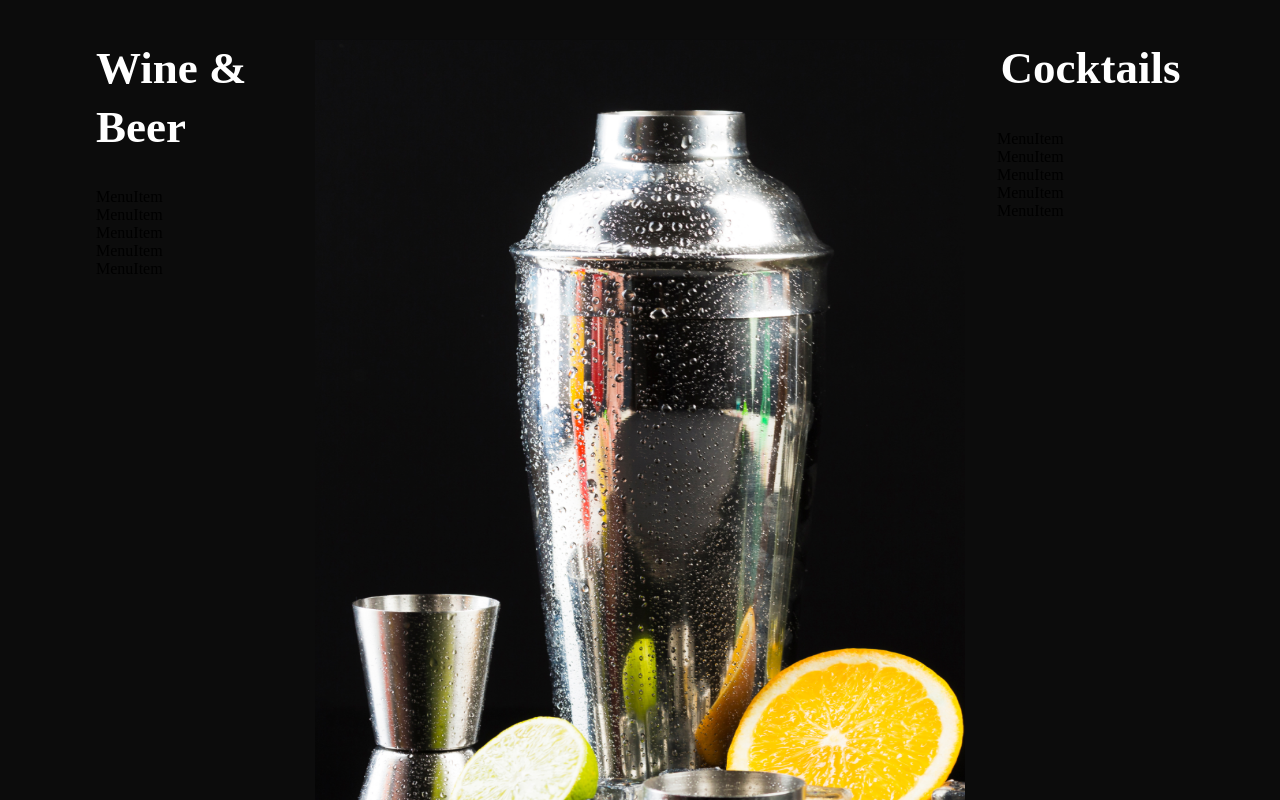
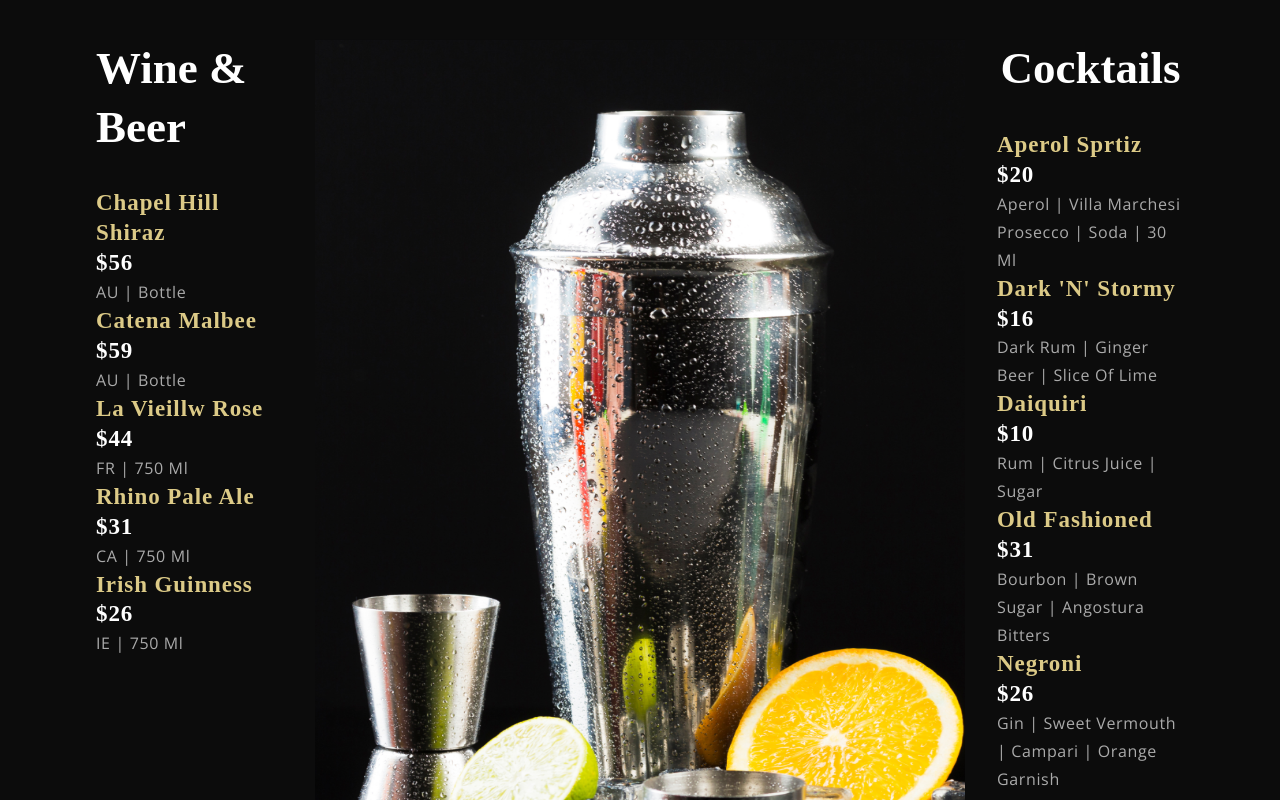
Before and after one commit to gonzalo-brandan/the-kutumb, a React (Create React App) app: page / in a window 1280 px wide. Shown: the part 1100-1900 px from the top of the page. Built offline with nearby package versions, Linux system fonts and the light colour scheme; a web font is replaced by a local one.

Commit message:
create MenuItem component for displaying menu item details

```diff
--- a/src/components/Menuitem/MenuItem.jsx
+++ b/src/components/Menuitem/MenuItem.jsx
@@ -2,9 +2,24 @@
 
 import './MenuItem.css';
 
-const MenuItem = () => (
-  <div>
-    MenuItem
+const MenuItem = ({title, price, tags}) => (
+  <div className='app__menuitem'>
+    <div className="app__menuitem-head">
+      <div className="app__menuitem-name">
+        <p className='p__cormorant' style={{color: '#DCCA87'}}>{title}</p>
+      </div>
+
+      <div className='app__menuitem-dash' />
+
+      <div className="app__menuitem-price">
+        <p className='p__cormorant'>{price}</p>
+      </div>
+    </div>
+
+    <div className="app__menuitem-sub">
+      <p className="p__opensans" style={{color: '#AAA'}}>{tags}</p>
+    </div>
+
   </div>
 );
 
```
